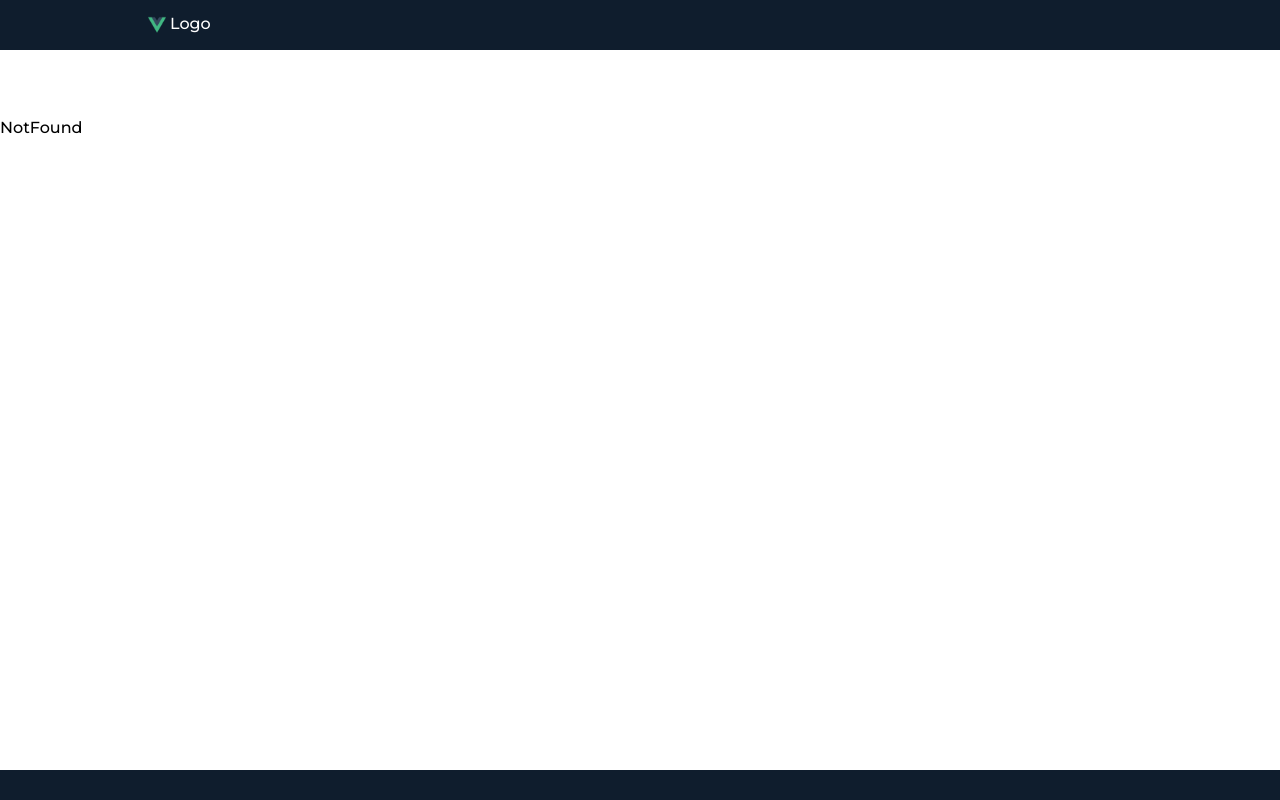
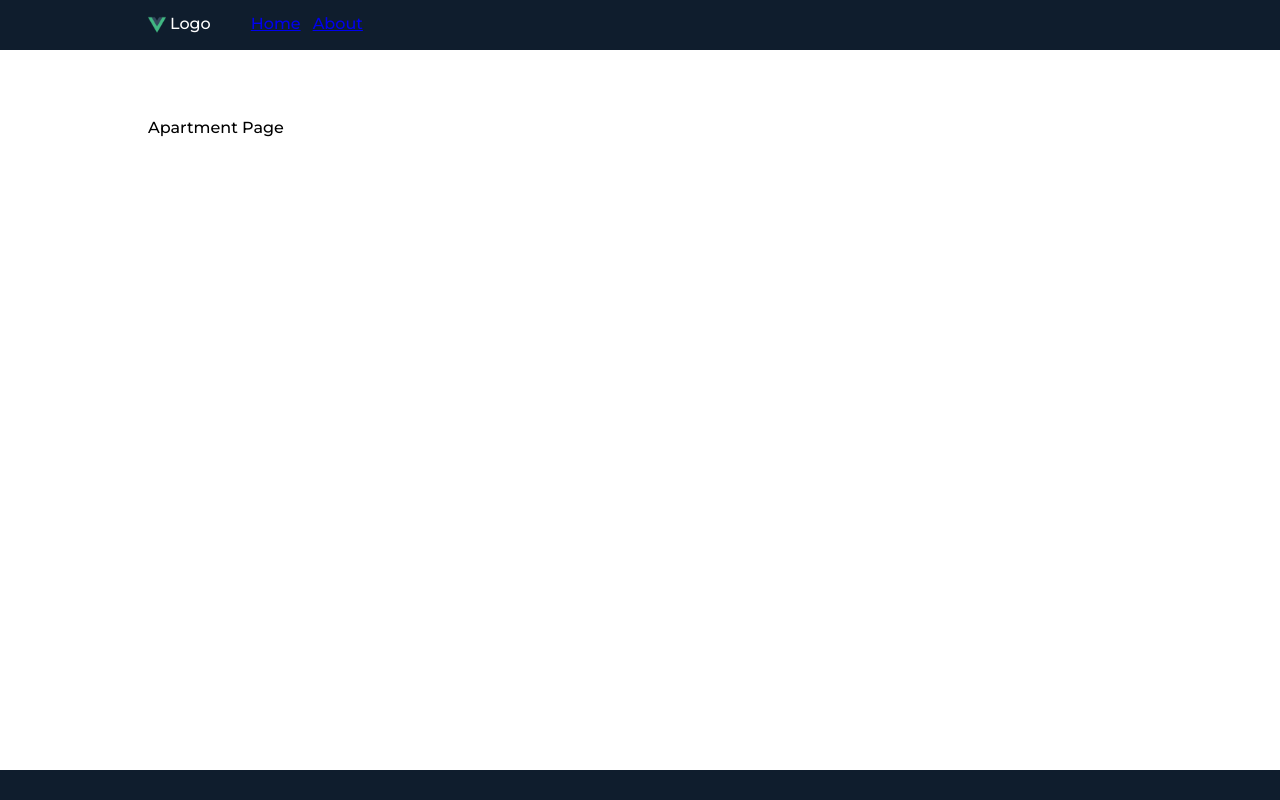
Before and after one commit to svmoskalyov/vue-lesson-00, a Vue app: page /apartments/1 in a window 1280 px wide. Built offline with nearby package versions, Linux system fonts and the light colour scheme.

Commit message:
added dynamic routes

```diff
--- a/src/components/Header.vue
+++ b/src/components/Header.vue
@@ -1,7 +1,8 @@
 <template>
   <header class="header">
-    <Container>
+    <Container class="header__box">
       <Logo />
+      <NavBar />
     </Container>
   </header>
 </template>
@@ -9,12 +10,14 @@
 <script>
 import Container from "./shared/Container.vue";
 import Logo from "./Logo.vue";
+import NavBar from "./NavBar.vue";
 
 export default {
   name: "Header",
   components: {
     Container,
     Logo,
+    NavBar,
   },
 };
 </script>
@@ -22,11 +25,16 @@ export default {
 <style lang="scss" scoped>
 @import "../assets/scss/variables.scss";
 .header {
-    position: absolute;
-    top: 0;
-    left: 0;
-    width: 100%;
+  position: absolute;
+  top: 0;
+  left: 0;
+  width: 100%;
   padding: 16px 0;
   background: $secondary-color;
+
+  &__box {
+    display: flex;
+    gap: 40px;
+  }
 }
 </style>
--- a/src/components/Logo.vue
+++ b/src/components/Logo.vue
@@ -13,7 +13,7 @@ export default {
 
 <style lang="scss" scoped>
 .logo {
-  display: flex;
+  display: inline-flex;
   text-align: center;
   gap: 4px;
 }
--- /dev/null
+++ b/src/components/NavBar.vue
@@ -0,0 +1,19 @@
+<template>
+  <nav class="nav-link">
+    <router-link :to="{ name: 'home' }"> Home</router-link>
+    <router-link :to="{ name: 'about' }"> About</router-link>
+  </nav>
+</template>
+
+<script>
+export default {
+  name: "NavBar",
+};
+</script>
+
+<style lang="scss" scoped>
+.nav-link {
+  display: inline-flex;
+  gap: 12px;
+}
+</style>
--- a/src/components/apartment/ApartmentsItem.vue
+++ b/src/components/apartment/ApartmentsItem.vue
@@ -15,7 +15,7 @@
       > -->
 
       <router-link
-        :to="{ name: 'apartment' }"
+        :to="{ name: 'apartment', params: { id }, query: { name: 'John' } }"
         class="apartments-item__link"
       ></router-link>
     </div>
@@ -31,6 +31,10 @@ export default {
     StarRating,
   },
   props: {
+    id: {
+      type: String,
+      required: true,
+    },
     descr: {
       type: String,
       default: "",
--- a/src/pages/Apartment.vue
+++ b/src/pages/Apartment.vue
@@ -14,6 +14,10 @@ export default {
   components: {
     Container,
   },
+  mounted() {
+    console.log(this.$route.params.id);
+    console.log(this.$route.query.name);
+  },
 };
 </script>
 
--- a/src/pages/Home.vue
+++ b/src/pages/Home.vue
@@ -9,6 +9,7 @@
         <template v-slot:apartment="{ apartment }">
           <ApartmentsItem
             :key="apartment.id"
+            :id="apartment.id"
             :descr="apartment.descr"
             :rating="apartment.rating"
             :imgSrc="apartment.imgUrl"
--- a/src/router.js
+++ b/src/router.js
@@ -7,8 +7,8 @@ import { createRouter, createWebHistory } from "vue-router";
 const routes = [
   { path: "/", component: Home, name: "home" },
   { path: "/about", component: About, name: "about" },
-  { path: "/apartment", component: Apartment, name: "apartment" },
-  { path: "/:pathMatch(.*)", component: NotFound },
+  { path: "/apartments/:id", component: Apartment, name: "apartment" },
+  { path: "/:pathMatch(.*)", component: NotFound, name: "not-found" },
 ];
 
 const router = createRouter({
```
